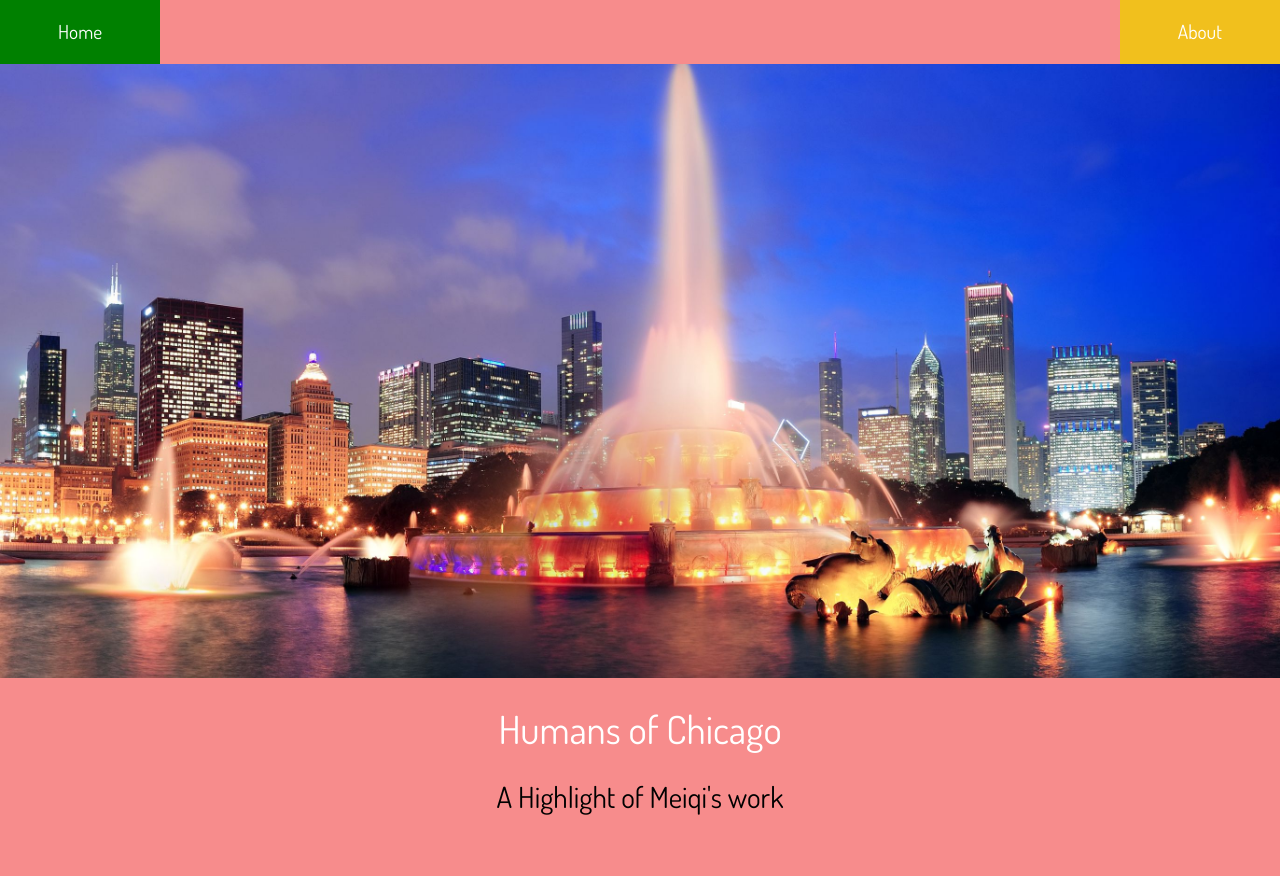
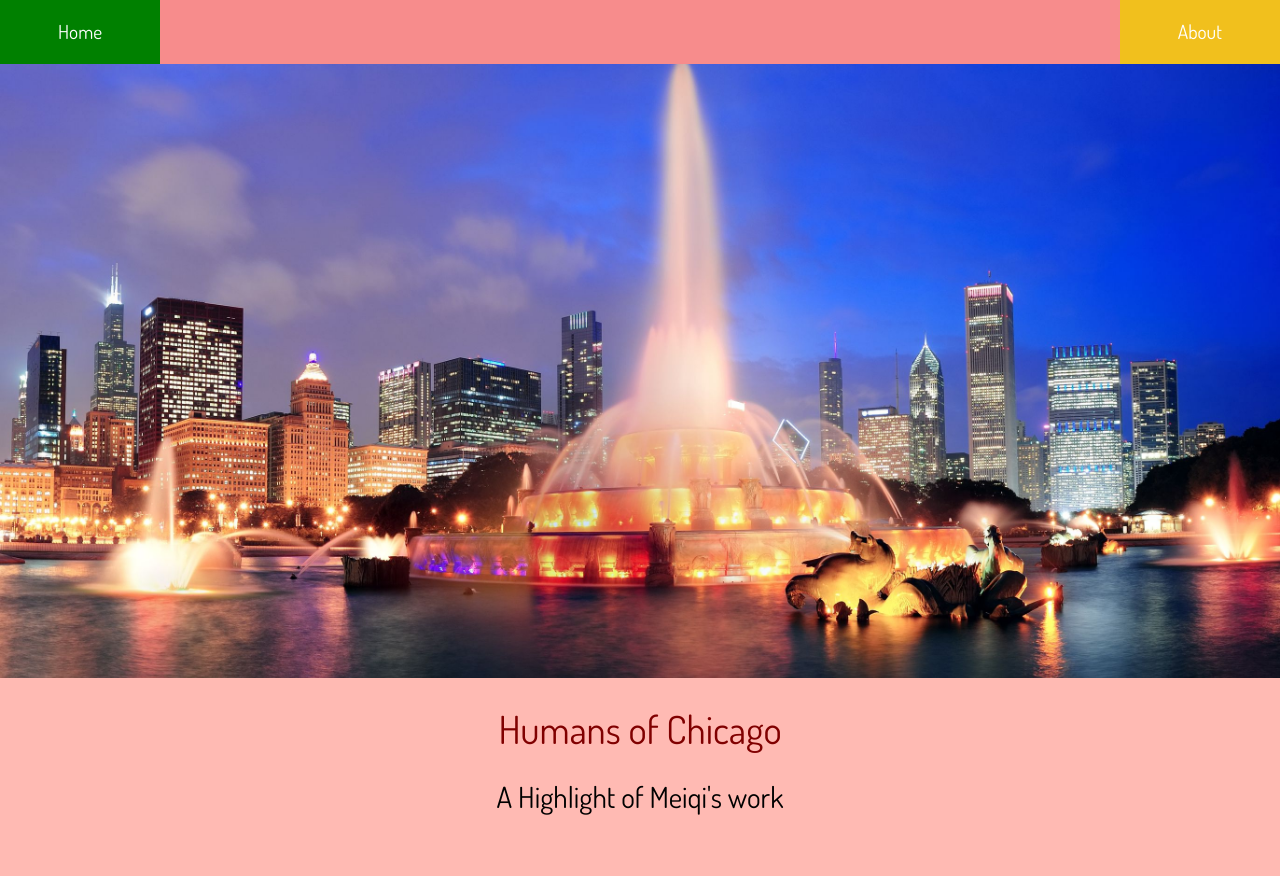
Before and after one commit to mzhao22/Humans-of-Chicago, a plain HTML site: page index.html in a window 1280 px wide. Shown: the top 876 px of the page. Drawn offline with Linux system fonts and the light colour scheme.

Commit message:
change h1 color in  index.html

```diff
--- a/css/style1.css
+++ b/css/style1.css
@@ -4,18 +4,19 @@
 body, html {
   font-family:'Dosis', sans-serif;
   font-size: 1.1em;
-  background-color: #F78C8C;
+  background-color: #ffbab3;
 }
 
 h1 {
     font-size: 2em;
     margin: inherit;
-    color: #fff;
+    color: #800000;
 }
 
 h2 {
     font-size: 1.5em;
     padding-bottom: 2em;
+    color:
 }
 
 
@@ -172,6 +173,7 @@ h1 a:hover {
 }
 
 div .container {
+  background-color: #000;
   margin: 0 auto;
   text-align: justify;
 }
```
